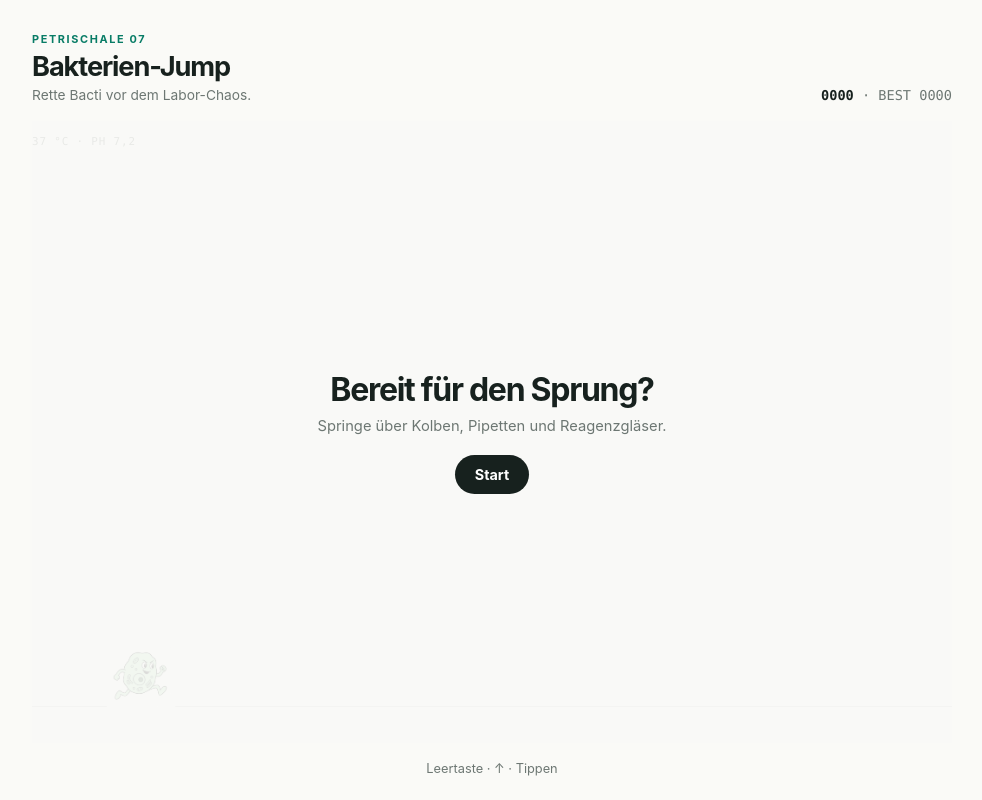
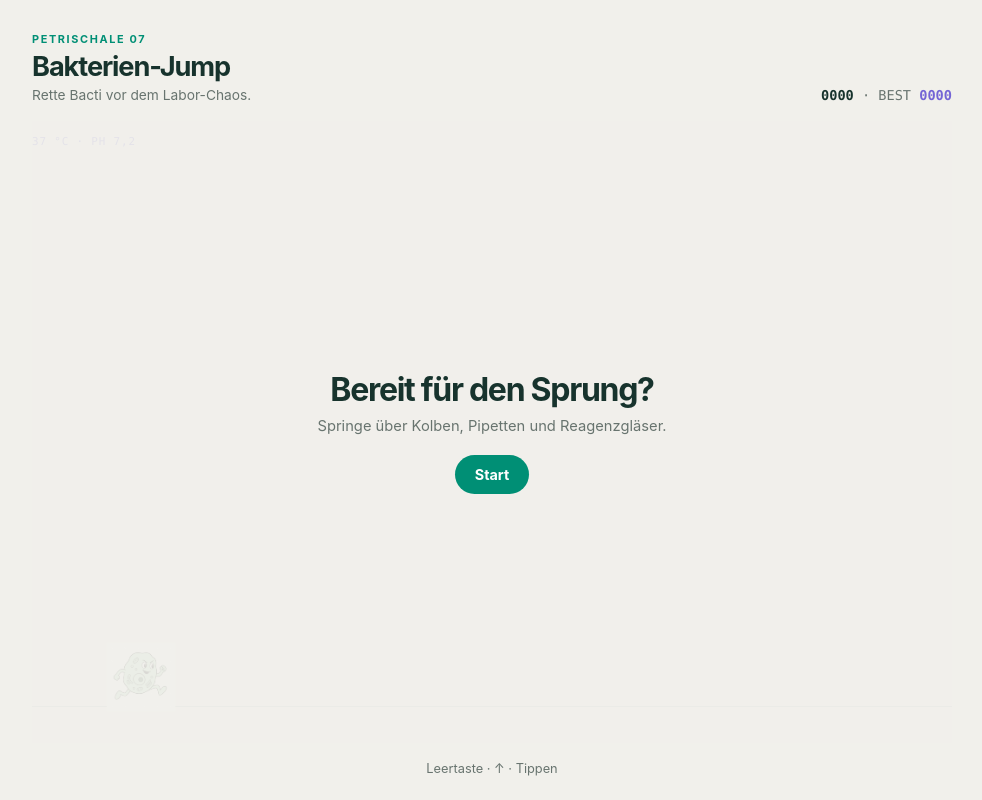
Before and after one commit to katharina-brenner/bakterien-jumpy, a plain HTML site: page index.html in a window 1280 px wide. Shown: the whole page, without its empty margins (148-1130 px from the left). Drawn offline with Linux system fonts and the light colour scheme.

Commit message:
Refine colors and storyline

```diff
--- a/index.html
+++ b/index.html
@@ -3,7 +3,7 @@
   <head>
     <meta charset="utf-8" />
     <meta name="viewport" content="width=device-width, initial-scale=1" />
-    <meta name="theme-color" content="#f5f6f2" />
+    <meta name="theme-color" content="#f1f0eb" />
     <meta
       name="description"
       content="Bakterien-Jump – rette Bacti vor dem Labor-Chaos."
@@ -16,11 +16,14 @@
     <style>
       :root {
         color-scheme: light;
-        --background: #fafaf7;
-        --text: #17211e;
-        --muted: #6d7773;
-        --line: #cbd2ce;
-        --accent: #087c66;
+        --background: #f1f0eb;
+        --text: #17332d;
+        --muted: #68746f;
+        --line: #b9c6c0;
+        --accent: #008f75;
+        --lavender: #7465d5;
+        --sunny: #f2c94c;
+        --danger: #db594c;
       }
 
       * {
@@ -99,6 +102,11 @@
         font-weight: 650;
       }
 
+      #best {
+        color: var(--lavender);
+        font-weight: 650;
+      }
+
       #game {
         position: relative;
         min-height: 360px;
@@ -159,7 +167,7 @@
         position: absolute;
         top: 14px;
         left: 0;
-        color: var(--muted);
+        color: var(--lavender);
         font-family: ui-monospace, SFMono-Regular, Menlo, monospace;
         font-size: 0.68rem;
         letter-spacing: 0.08em;
@@ -172,7 +180,7 @@
         z-index: 4;
         display: grid;
         place-items: center;
-        background: rgb(250 250 247 / 88%);
+        background: rgb(241 240 235 / 90%);
         text-align: center;
       }
 
@@ -190,6 +198,10 @@
         letter-spacing: -0.04em;
       }
 
+      .overlay[data-state='danger'] h2 {
+        color: var(--danger);
+      }
+
       .overlay p {
         margin: 8px 0 0;
         color: var(--muted);
@@ -200,7 +212,7 @@
         margin-top: 20px;
         border: 0;
         border-radius: 999px;
-        background: var(--text);
+        background: var(--accent);
         color: white;
         padding: 11px 20px;
         font: inherit;
@@ -210,11 +222,11 @@
       }
 
       button:hover {
-        background: var(--accent);
+        background: var(--text);
       }
 
       button:focus-visible {
-        outline: 3px solid rgb(8 124 102 / 28%);
+        outline: 3px solid var(--sunny);
         outline-offset: 3px;
       }
 
@@ -384,6 +396,7 @@
           nextObstacle = 0.9;
           previousTime = performance.now();
           overlay.hidden = true;
+          overlay.dataset.state = '';
           scoreElement.textContent = '0000';
           statusElement.textContent = 'Spiel gestartet.';
           cancelAnimationFrame(frame);
@@ -430,6 +443,7 @@
           message.textContent = 'Oh nein – kontaminiert!';
           submessage.textContent = `${finalScore} Punkte`;
           startButton.textContent = 'Nochmal';
+          overlay.dataset.state = 'danger';
           overlay.hidden = false;
           statusElement.textContent = `Spiel vorbei. ${finalScore} Punkte.`;
         }
```
